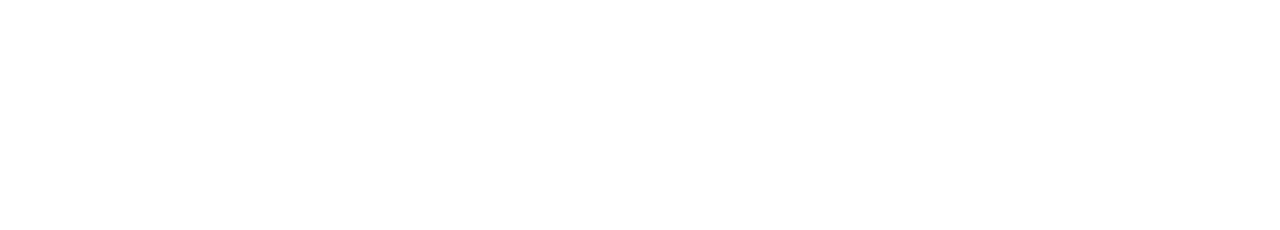
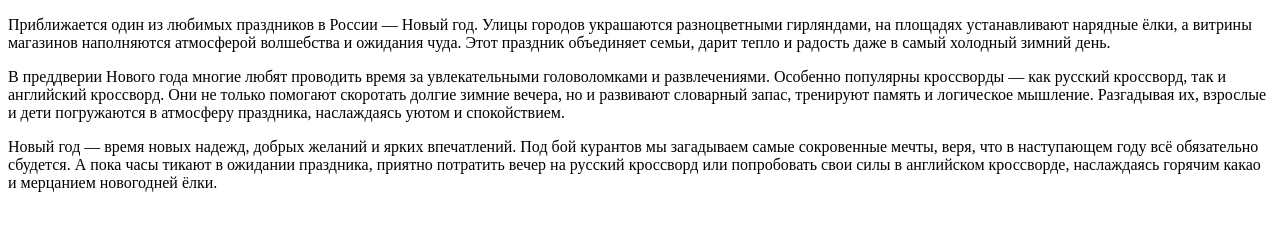
Before and after one commit to lila008-9672413/dem.github.io, a plain HTML site: page Congratulations2026.html in a window 1280 px wide. Drawn offline with Linux system fonts and the light colour scheme.

Commit message:
Update Congratulations2026.html

```diff
--- a/Congratulations2026.html
+++ b/Congratulations2026.html
@@ -7,5 +7,21 @@
 </head>
 <body>
     <!-- Содержимое страницы -->
+    <p>Приближается один из любимых праздников в России — Новый год.
+        Улицы городов украшаются разноцветными гирляндами, на площадях устанавливают
+        нарядные ёлки, а витрины магазинов наполняются атмосферой волшебства и ожидания чуда.
+        Этот праздник объединяет семьи, дарит тепло и радость даже в самый холодный
+        зимний день.</p>
+    <p>В преддверии Нового года многие любят проводить время за увлекательными головоломками
+        и развлечениями. Особенно популярны кроссворды — как русский кроссворд, так и английский кроссворд.
+        Они не только помогают скоротать долгие зимние вечера, но и развивают словарный запас,
+        тренируют память и логическое мышление.
+        Разгадывая их, взрослые и дети погружаются в атмосферу праздника,
+        наслаждаясь уютом и спокойствием.</p>
+    <p>Новый год — время новых надежд, добрых желаний и ярких впечатлений.
+        Под бой курантов мы загадываем самые сокровенные мечты, веря, что в наступающем году всё обязательно сбудется.
+        А пока часы тикают в ожидании праздника, приятно потратить вечер на русский кроссворд или попробовать свои силы в
+        английском кроссворде,
+        наслаждаясь горячим какао и мерцанием новогодней ёлки.</p>
 </body>
 </html>
```
